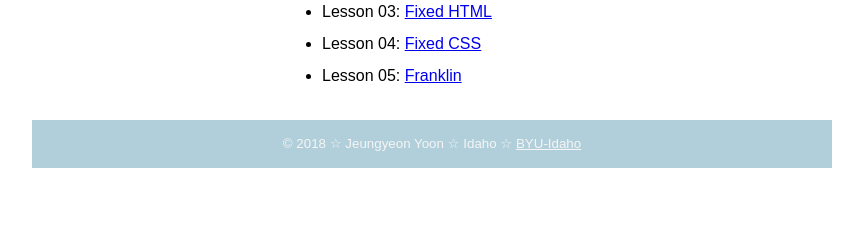
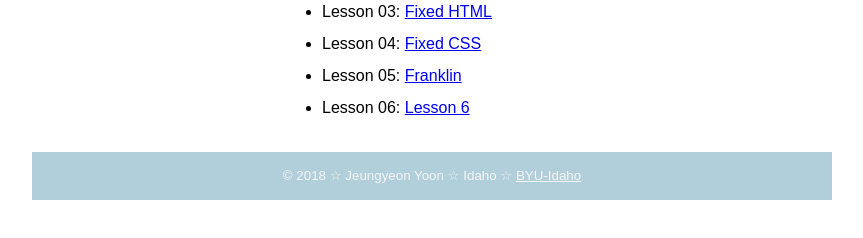
Before and after one commit to jeungyeonyoon/jeungyeonyoon.github.io, a plain HTML site: page index.html in a window 1280 px wide. Shown: the part 204-442 px from the top of the page, without its empty margins (208-1071 px from the left). Drawn offline with Linux system fonts and the light colour scheme.

Commit message:
1
change

```diff
--- a/index.html
+++ b/index.html
@@ -25,7 +25,7 @@
            <li>Lesson 03: <a href="#">Fixed HTML</a></li>
            <li>Lesson 04: <a href="#">Fixed CSS</a></li>
            <li>Lesson 05: <a href="#">Franklin</a></li>
-
+           <li>Lesson 06: <a href="#">Lesson 6</a></li>
        </ul>
        </main>
 
```
